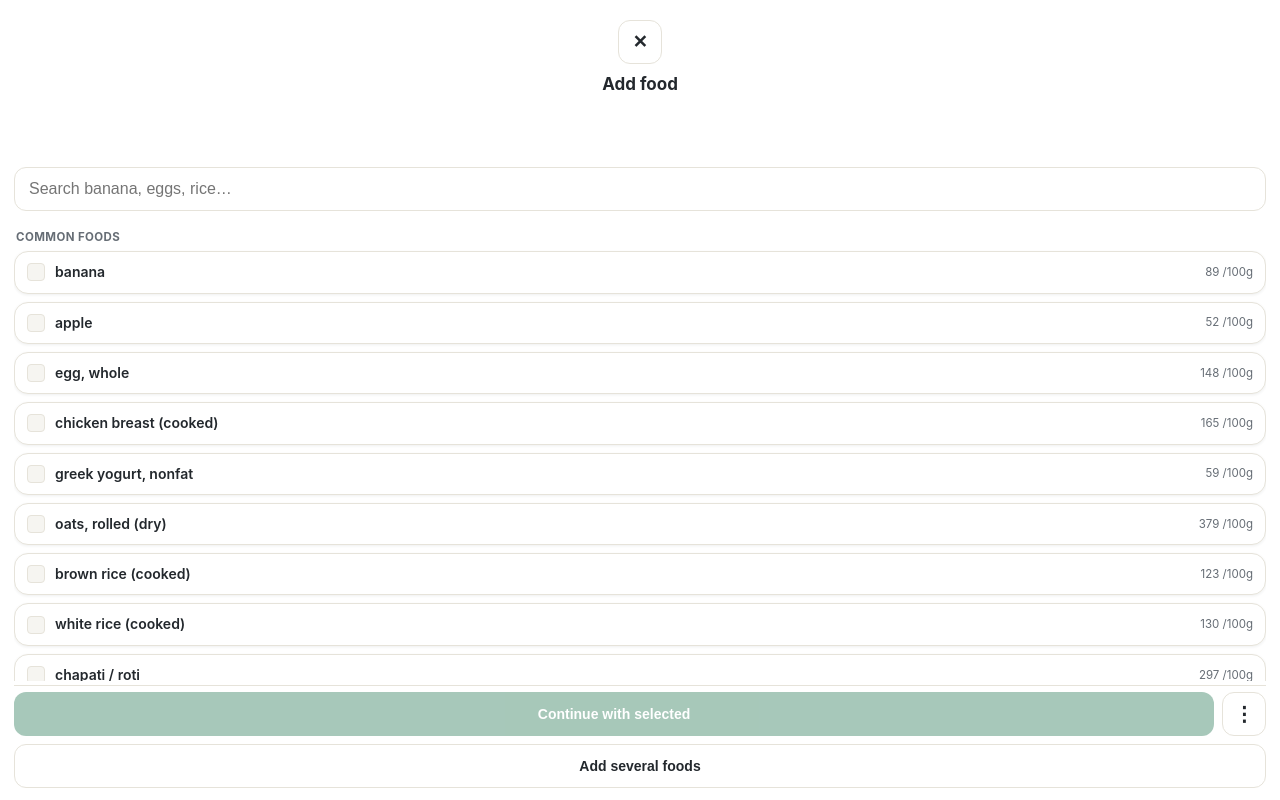
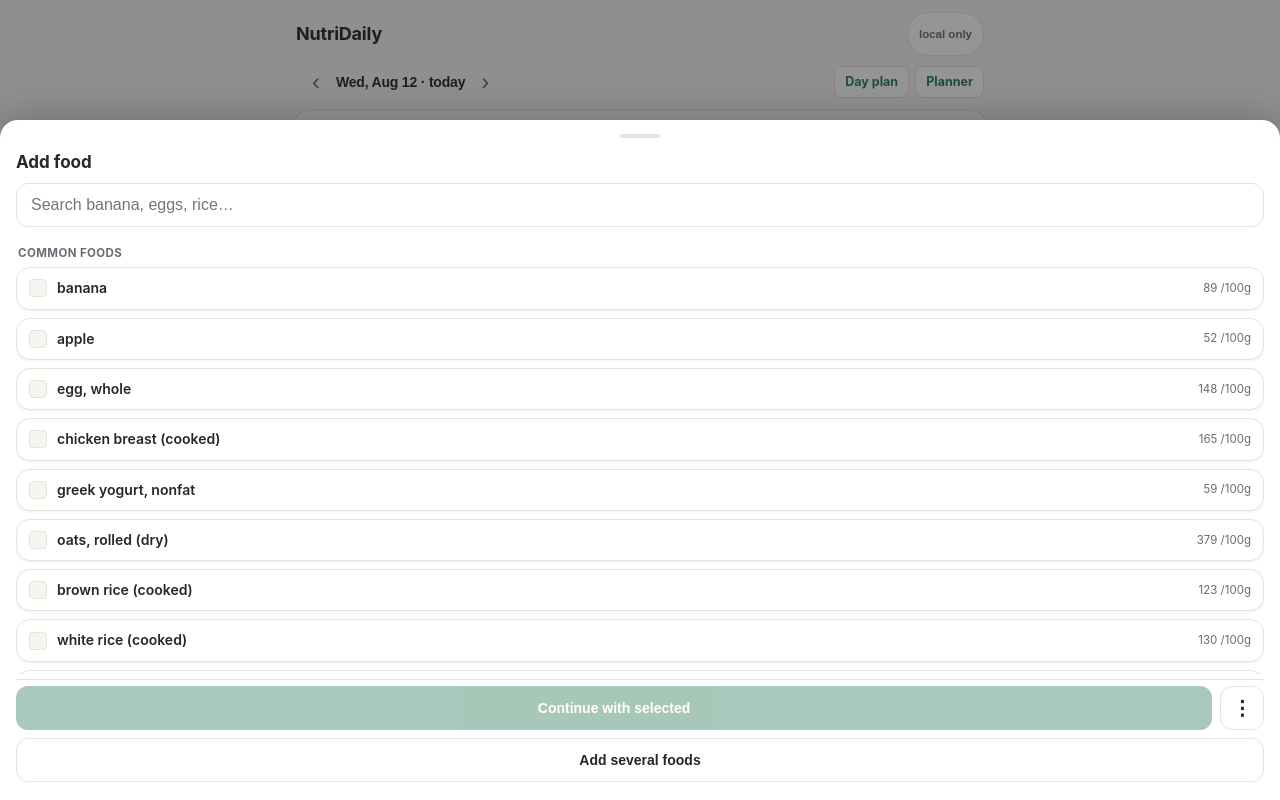
Before and after one commit to aalias01/nutridaily, a website with bundled scripts: page index.html in a window 1280 px wide. Both pictures are taken after typing "Sample" into the empty fields and a click on the button "Add your first food". Built offline with nearby package versions, Linux system fonts and the light colour scheme.

Commit message:
Restore Add food to the original 3/4 bottom sheet.
Keep Add several foods as its own sheet; drop the full-screen Add chrome.

```diff
--- a/css/style.css
+++ b/css/style.css
@@ -428,22 +428,14 @@ body.sheet-open .insight-dock { display: none; }
 .sheet.open .sheet-card { transform: translateY(0); }
 .sheet-grab { width: 40px; height: 4px; border-radius: 2px; background: var(--line); margin: 4px auto 12px; }
 .sheet-list { max-height: 50dvh; overflow-y: auto; margin-bottom: 10px; }
-/* Fixed full-screen Add (Cronometer-style): search + results fill; list is optional. */
+/* Fixed 3/4 Add sheet: search + results fill; secondary actions stay put. */
 #sheet-add .sheet-card {
-  top: 0;
-  bottom: 0;
-  left: 0;
-  right: 0;
   display: flex;
   flex-direction: column;
-  height: 100dvh;
-  max-height: 100dvh;
+  height: 85dvh;
+  max-height: 85dvh;
   overflow: hidden;
-  border-radius: 0;
-  padding: max(8px, env(safe-area-inset-top)) 14px calc(12px + env(safe-area-inset-bottom));
-  box-shadow: none;
-}
-#sheet-add .sheet-grab { display: none; }
+}
 #sheet-add .sheet-card > *:not(#pick-list) { flex: 0 0 auto; }
 #sheet-add #pick-list {
   flex: 1 1 auto;
@@ -456,11 +448,15 @@ body.sheet-open .insight-dock { display: none; }
   margin: 0 0 8px;
   flex: 0 0 auto;
 }
+#sheet-add #add-title {
+  margin: 0 0 8px;
+  font-size: 17px;
+  font-weight: 700;
+}
 .add-several-btn {
   margin-top: 8px;
 }
 #sheet-add-list .sheet-card {
-  /* Restore prior ~3/4 bottom sheet (tall ≈ 92dvh max). */
   max-height: 85dvh;
 }
 #sheet-add-list .add-list-input {
@@ -480,32 +476,6 @@ body.sheet-open .insight-dock { display: none; }
 }
 #sheet-add-list .add-list-actions {
   margin-top: 8px;
-}
-.add-topbar {
-  display: flex;
-  align-items: center;
-  gap: 8px;
-  margin: 0 0 10px;
-  min-height: 44px;
-}
-.add-topbar h3 {
-  flex: 1 1 auto;
-  margin: 0;
-  text-align: center;
-  font-size: 17px;
-  font-weight: 700;
-}
-.add-close {
-  flex: 0 0 auto;
-  min-width: 44px;
-  padding: 8px 10px;
-  font-size: 18px;
-  line-height: 1;
-  font-weight: 600;
-}
-.add-topbar-spacer {
-  flex: 0 0 44px;
-  width: 44px;
 }
 .pick-footer-bar {
   display: flex;
--- a/index.html
+++ b/index.html
@@ -410,15 +410,12 @@
     </button>
   </nav>
 
-  <!-- Add food — full-screen search (Cronometer-style) -->
-  <div id="sheet-add" class="sheet sheet-full" hidden role="dialog" aria-modal="true" aria-labelledby="add-title">
+  <!-- Add food — 3/4 bottom sheet with search -->
+  <div id="sheet-add" class="sheet" hidden role="dialog" aria-modal="true" aria-labelledby="add-title">
     <div class="sheet-backdrop" data-close="sheet-add"></div>
     <div class="sheet-card">
-      <header class="add-topbar">
-        <button type="button" class="btn ghost add-close" data-close="sheet-add" aria-label="Close">✕</button>
-        <h3 id="add-title">Add food</h3>
-        <span class="add-topbar-spacer" aria-hidden="true"></span>
-      </header>
+      <div class="sheet-grab"></div>
+      <h3 id="add-title">Add food</h3>
       <input id="pick-search" type="search" placeholder="Search banana, eggs, rice…" aria-label="Search foods to log">
       <div id="pick-list" class="sheet-list"></div>
       <div class="pick-footer-bar">
--- a/sw.js
+++ b/sw.js
@@ -1,7 +1,7 @@
 /* NutriDaily service worker — app-shell caching for installable/offline use.
  * Bump CACHE to force-refresh cached assets after a deploy.
  */
-const CACHE = "nutridaily-v91";
+const CACHE = "nutridaily-v92";
 const SHELL = [
   ".", "index.html", "css/style.css", "manifest.webmanifest", "js/boot.js",
   "js/config.js", "js/data-foods.js", "js/foodmatch.js", "js/voice.js", "js/parse.js", "js/foods.js",
```
Also changed, not shown: tests/test-voice.js (+1 -1 lines), tests/smoke-insights.js.
